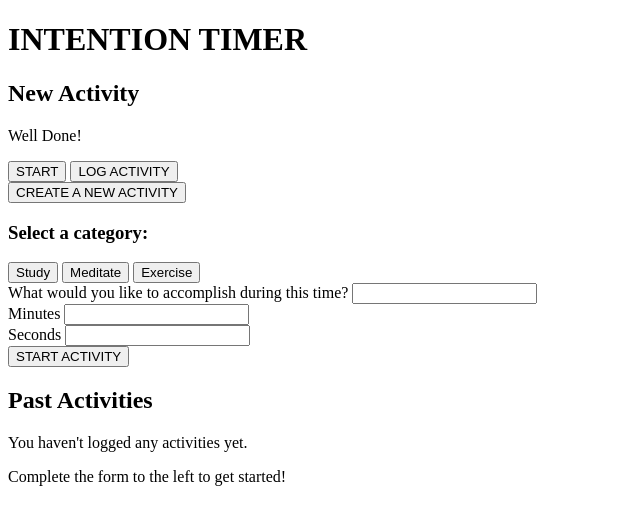
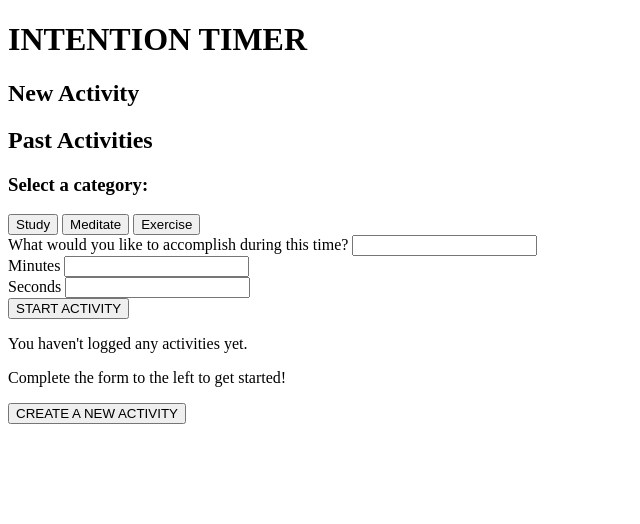
Before and after one commit to KVeitch/Intention-Timer, a plain HTML site: page index.html in a window 1280 px wide. Shown: the whole page, without its empty margins (0-640 px from the left). Drawn offline with Linux system fonts and the light colour scheme.

Commit message:
Format HTML for grid

```diff
--- a/index.html
+++ b/index.html
@@ -14,11 +14,11 @@
     <h1>INTENTION TIMER</h1>
   </header>
   <body>
-    <div class="heading">
-      <h2 >New Activity</h2>
-    </div>
     <main>
-      <section class="timer-container hidden">
+      <h2 class="main__left__header">New Activity</section>
+      <h2 class="main__right__header">Past Activities</h2>
+      <section class="main__section__left">
+        <section hidden class="timer-container hidden">
           <span class="current-activity-text"></span>
           <p class="motivate hidden">Well Done!</p>
           <div class="input-div">
@@ -32,9 +32,6 @@
           <button class="start-timer-btn">START</button>
           <button class="log-btn invisible">LOG ACTIVITY</button>
         </section>
-      <div class="new-activity-btn-div hidden">
-        <button class="new-activity-btn">CREATE A NEW ACTIVITY</button>
-      </div>
         <section class="activity-section">
           <h3 class="select-category">Select a category:</h3>
           <div class="button-div">
@@ -66,14 +63,20 @@
           </form>
           <button class="start-btn">START ACTIVITY</button>
         </section>
-      <section class="right-section">
-        <h2 class="past-activities">Past Activities</h2>
+      </section>
+      <section class="main__section__right">
         <p class="first-prompt">You haven't logged any activities yet.</p>
         <p class="second-prompt">
           Complete the form to the left to get started!
         </p>
       </section>
     </main>
+    <main>
+
+      <div class="new-activity-btn-div hidden">
+        <button class="new-activity-btn">CREATE A NEW ACTIVITY</button>
+      </div>
+    </main>
     <script src="main.js"></script>
     <script src="activity.js"></script>
   </body>
```
Lines whose indentation alone changed are shown as unchanged.
